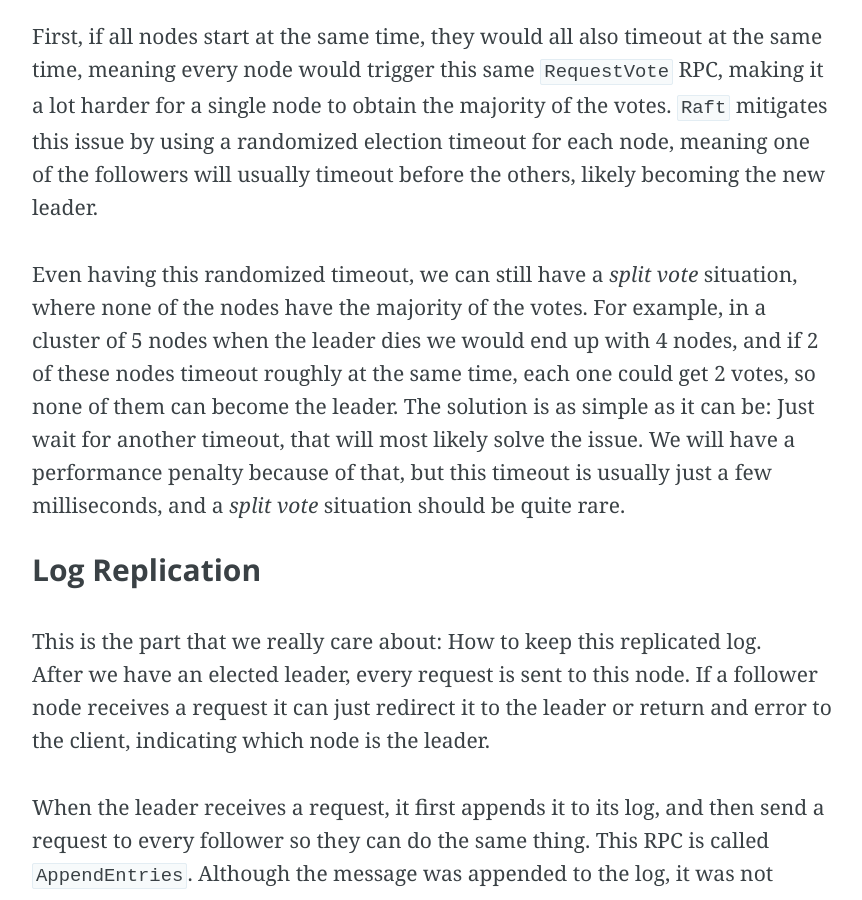
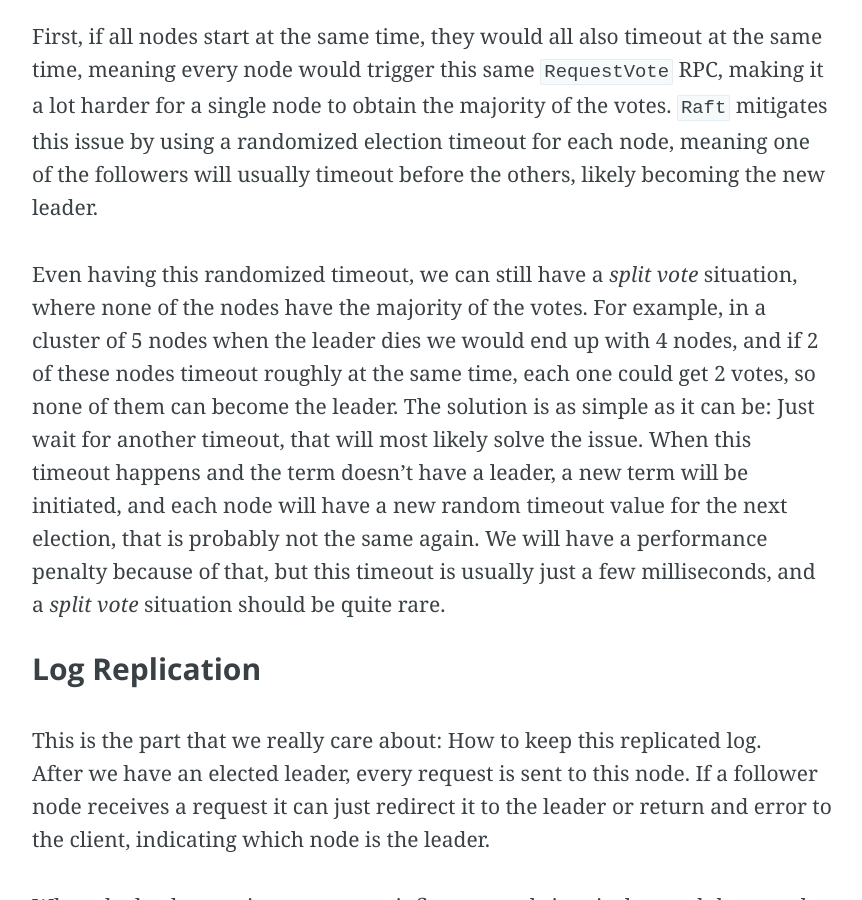
Before and after one commit to brianstorti/brianstorti.github.io, a Jekyll site: the page built from _posts/2017-10-12-raft.md, in a window 1280 px wide and 900 px high, scrolled down 2782 px. Shown: the whole window, without its empty margins (208-1070 px from the left). Built offline with Jekyll 4.4.1, drawn with Linux system fonts in a browser that asks for light colours; comment, search, counter and statistics services are not loaded.

Commit message:
Clarify leader election when there's a split vote

```diff
--- a/_posts/2017-10-12-raft.md
+++ b/_posts/2017-10-12-raft.md
@@ -69,14 +69,17 @@ mitigates this issue by using a randomized election timeout for each node,
 meaning one of the followers will usually timeout before the others, likely
 becoming the new leader.
 
-Even having this randomized timeout, we can still have a _split vote_
-situation, where none of the nodes have the majority of the votes. For example,
-in a cluster of 5 nodes when the leader dies we would end up with 4 nodes, and
-if 2 of these nodes timeout roughly at the same time, each one could get 2
-votes, so none of them can become the leader. The solution is as simple as it
-can be: Just wait for another timeout, that will most likely solve the issue.
-We will have a performance penalty because of that, but this timeout is usually
-just a few milliseconds, and a _split vote_ situation should be quite rare.
+Even having this randomized timeout, we can still have a _split vote_ situation,
+where none of the nodes have the majority of the votes. For example, in a
+cluster of 5 nodes when the leader dies we would end up with 4 nodes, and if 2
+of these nodes timeout roughly at the same time, each one could get 2 votes, so
+none of them can become the leader. The solution is as simple as it can be: Just
+wait for another timeout, that will most likely solve the issue. When this
+timeout happens and the term doesn't have a leader, a new term will be
+initiated, and each node will have a new random timeout value for the next
+election, that is probably not the same again. We will have a performance
+penalty because of that, but this timeout is usually just a few milliseconds,
+and a _split vote_ situation should be quite rare.
 
 #### Log Replication
 
```
